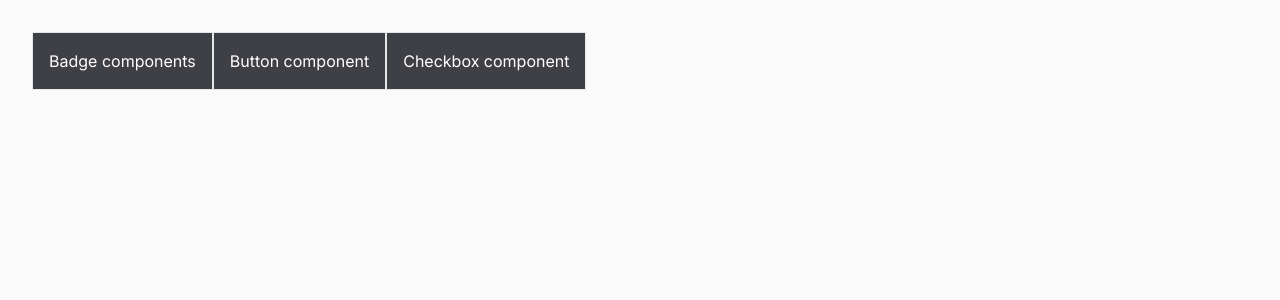
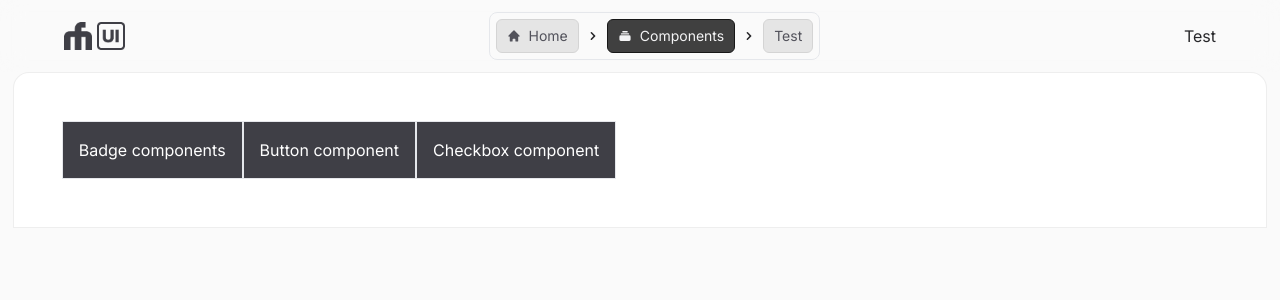
Before and after one commit to fwedwicc/fmUI, a React (Vite) app: page /components in a window 1280 px wide. Shown: the top 300 px of the page. Built offline with nearby package versions, Linux system fonts and the light colour scheme.

Commit message:
Added inital navigations/breadcrumbs styles and links

```diff
--- a/src/components/Navbar.jsx
+++ b/src/components/Navbar.jsx
@@ -1,13 +1,36 @@
-import React from 'react'
-import { fmUILogo } from '../assets'
+import React from 'react';
+import { fmUILogo } from '../assets';
+import { Link, useLocation } from 'react-router-dom';
+import { HiChevronRight, HiHome, HiCollection } from "react-icons/hi";
 
 const Navbar = () => {
+  const location = useLocation();
+
+  const linkClasses = (path) => {
+    return location.pathname === path
+      ? 'inline-flex gap-2 items-center px-2.5 py-1.5 transition duration-300 ease-in-out text-zinc-100 hover:bg-neutral-900/90 border border-neutral-900 bg-neutral-700 font-medium rounded-md text-sm'
+      : 'inline-flex gap-2 items-center px-2.5 py-1.5 transition duration-300 ease-in-out text-zinc-600 bg-neutral-200 border border-neutral-300 hover:bg-neutral-400/40 font-medium rounded-md text-sm';
+  };
+
   return (
     <div className='fixed flex w-full h-[4.5rem] justify-between items-center px-[4rem] backdrop-blur-md bg-neutral-50/20 z-50'>
       <img src={fmUILogo} alt="fmUI Logo" className='w-auto h-7' />
+      <div className='flex gap-1.5 border p-1.5 rounded-lg items-center'>
+        <Link className={linkClasses('/home')} to='/home'>
+          <HiHome />
+          Home
+        </Link>
+        <HiChevronRight />
+        <Link className={linkClasses('/components')} to='/components'>
+          <HiCollection />
+          Components
+        </Link>
+        <HiChevronRight />
+        <span className='inline-flex gap-2 items-center px-2.5 py-1.5 transition duration-300 ease-in-out text-zinc-600 bg-neutral-200 border border-neutral-300 hover:bg-neutral-400/40 font-medium rounded-md text-sm'>Test</span>
+      </div>
       <p>Test</p>
     </div>
-  )
+  );
 }
 
-export default Navbar
+export default Navbar;
--- a/src/pages/ComponentOverview.jsx
+++ b/src/pages/ComponentOverview.jsx
@@ -1,6 +1,6 @@
 import React from 'react';
 import { useParams } from 'react-router-dom';
-import { Tab } from '../components';
+import { Tab, Navbar } from '../components';
 import { componentData } from '../constants';
 import { motion } from 'framer-motion';
 
@@ -14,8 +14,10 @@ const ComponentOverview = () => {
       animate={{ opacity: 1 }}
       exit={{ opacity: 0 }}
       transition={{ duration: 0.5 }}
-      className='p-8'
     >
+      <Navbar />
+      <div className='pt-[4.5rem] px-[0.8rem]'>
+        <div className='bg-white border border-neutral-300/40 p-12 rounded-t-[1rem] flex flex-col'>
           <h1 className='text-[4rem] leading-none font-black'>{title}</h1>
           <p>{description}</p>
           {
@@ -30,7 +32,9 @@ const ComponentOverview = () => {
             ))
           }
           <h1>Footah</h1>
-    </motion.div >
+        </div>
+      </div>
+    </motion.div>
   );
 };
 
--- a/src/pages/Components.jsx
+++ b/src/pages/Components.jsx
@@ -1,6 +1,7 @@
 import { motion } from 'framer-motion';
 import React from 'react'
 import { Link } from 'react-router-dom'
+import { Navbar } from '../components';
 
 const Components = () => {
   return (
@@ -9,11 +10,17 @@ const Components = () => {
       animate={{ opacity: 1 }}
       exit={{ opacity: 0 }}
       transition={{ duration: 0.5 }}
-      className='p-8'
     >
-      <Link to={'/ui/badge'} className='p-4 inline-block border bg-zinc-700 text-white'>Badge components</Link>
-      <Link to={'/ui/button'} className='p-4 inline-block border bg-zinc-700 text-white'>Button component</Link>
-      <Link to={'/ui/checkbox'} className='p-4 inline-block border bg-zinc-700 text-white'>Checkbox component</Link>
+      <Navbar />
+      <div className='pt-[4.5rem] px-[0.8rem]'>
+        <div className='bg-white border border-neutral-300/40 p-12 rounded-t-[1rem] flex flex-col'>
+          <div>
+            <Link to={'/ui/badge'} className='p-4 inline-block border bg-zinc-700 text-white'>Badge components</Link>
+            <Link to={'/ui/button'} className='p-4 inline-block border bg-zinc-700 text-white'>Button component</Link>
+            <Link to={'/ui/checkbox'} className='p-4 inline-block border bg-zinc-700 text-white'>Checkbox component</Link>
+          </div>
+        </div>
+      </div>
     </motion.div>
   )
 }
--- a/src/pages/Home.jsx
+++ b/src/pages/Home.jsx
@@ -23,7 +23,9 @@ const Home = () => {
                 <p>Lorem ipsum dolor sit amet consectetur adipisicing elit. Quasi debitis optio dolores illo suscipit atque exercitationem molestias magnam voluptates aspernatur.</p>
               </div>
               <div className='space-x-3'>
-                <button className='px-4 py-2.5 text-zinc-100 hover:bg-neutral-900/90 transition duration-300 ease-in-out bg-neutral-700 border border-neutral-900 font-medium rounded-md'>Explore components</button>
+                <Link to='/components'>
+                  <button className='px-4 py-2.5 text-zinc-100 hover:bg-neutral-900/90 transition duration-300 ease-in-out bg-neutral-700 border border-neutral-900 font-medium rounded-md'>Explore components</button>
+                </Link>
                 <button className='px-4 py-2.5 transition duration-300 ease-in-out text-zinc-600 bg-neutral-200 border border-neutral-300 hover:bg-neutral-400/40 font-medium rounded-md'>View on GitHub</button>
               </div>
             </div>
```
Lines whose indentation alone changed are shown as unchanged.
